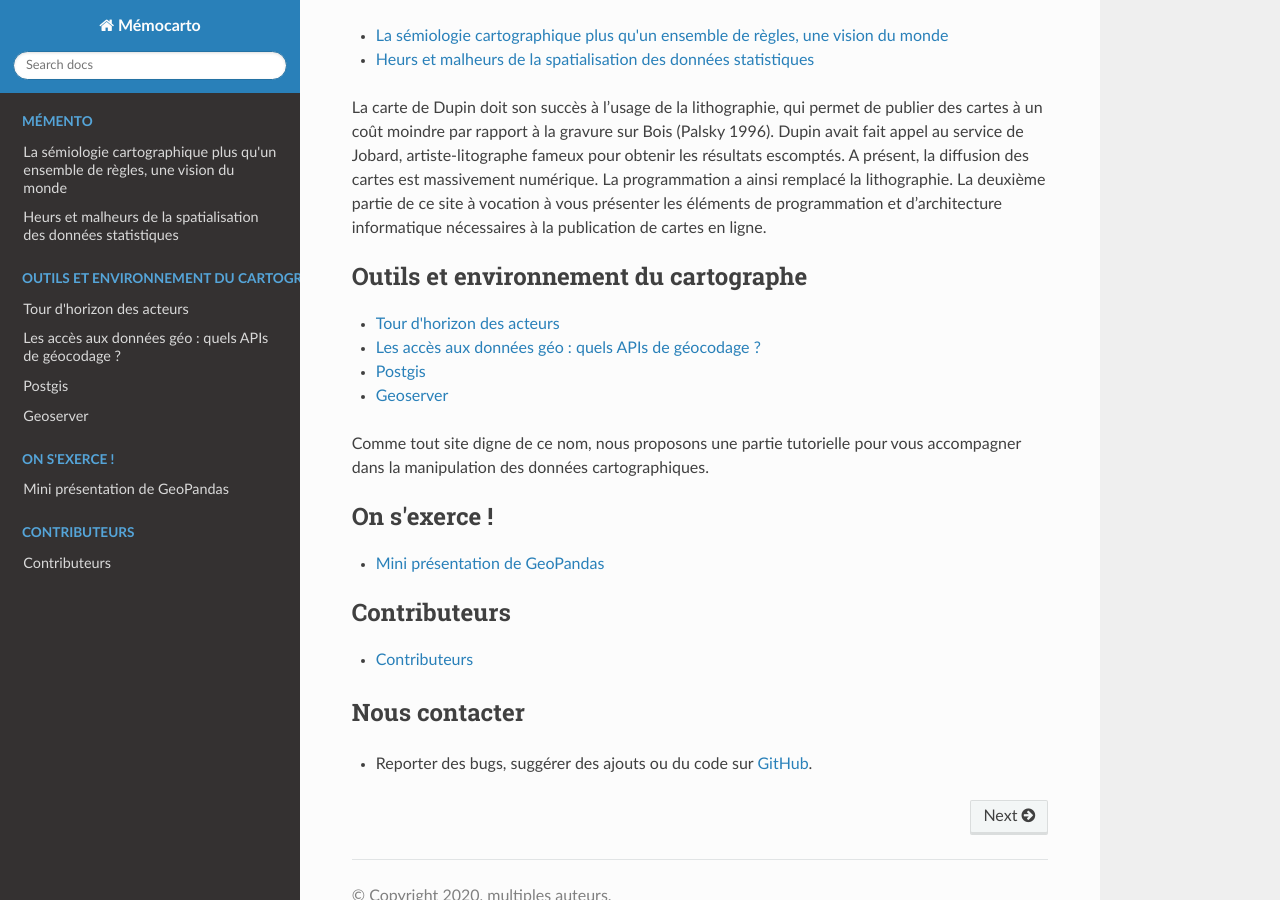
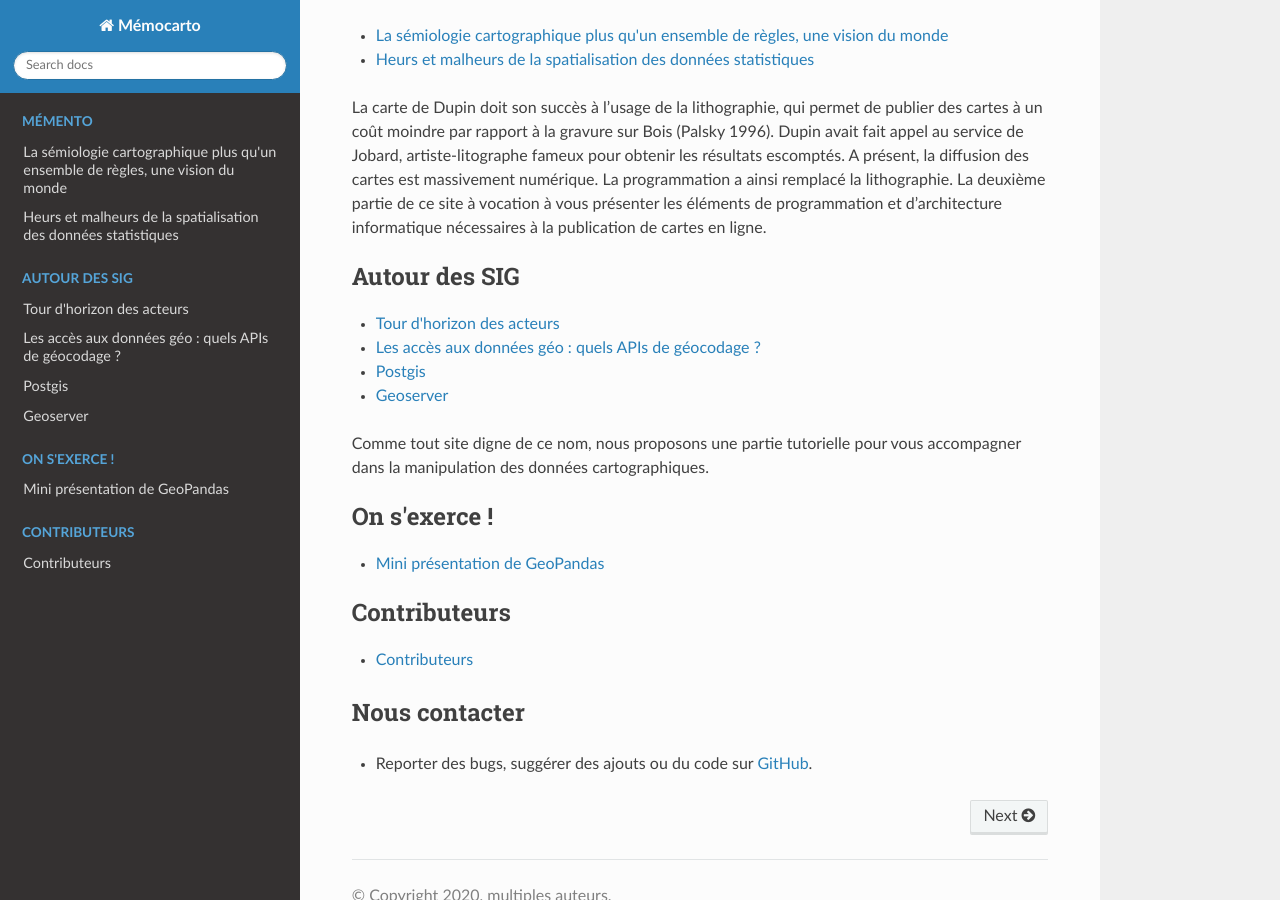
Before and after one commit to JulieDjidji/memocarto, a Sphinx documentation site: the page built from doc/source/index.rst, in a window 1280 px wide and 900 px high, scrolled down 1485 px. Built offline with Sphinx 7.4.7 and the Read the Docs theme 2.0.0, drawn with Linux system fonts in a browser that asks for light colours; pages that are not in the unit, such as notebooks, are missing from menus.

Commit message:
Update index.rst

```diff
--- a/doc/source/index.rst
+++ b/doc/source/index.rst
@@ -38,7 +38,7 @@ La carte de Dupin doit son succès à l'usage de la lithographie, qui permet de
 
 .. toctree::
   :maxdepth: 1
-  :caption:  Outils et environnement du cartographe
+  :caption:  Autour des SIG
 
 
   Tour d'horizon des acteurs <acteurs>
```
